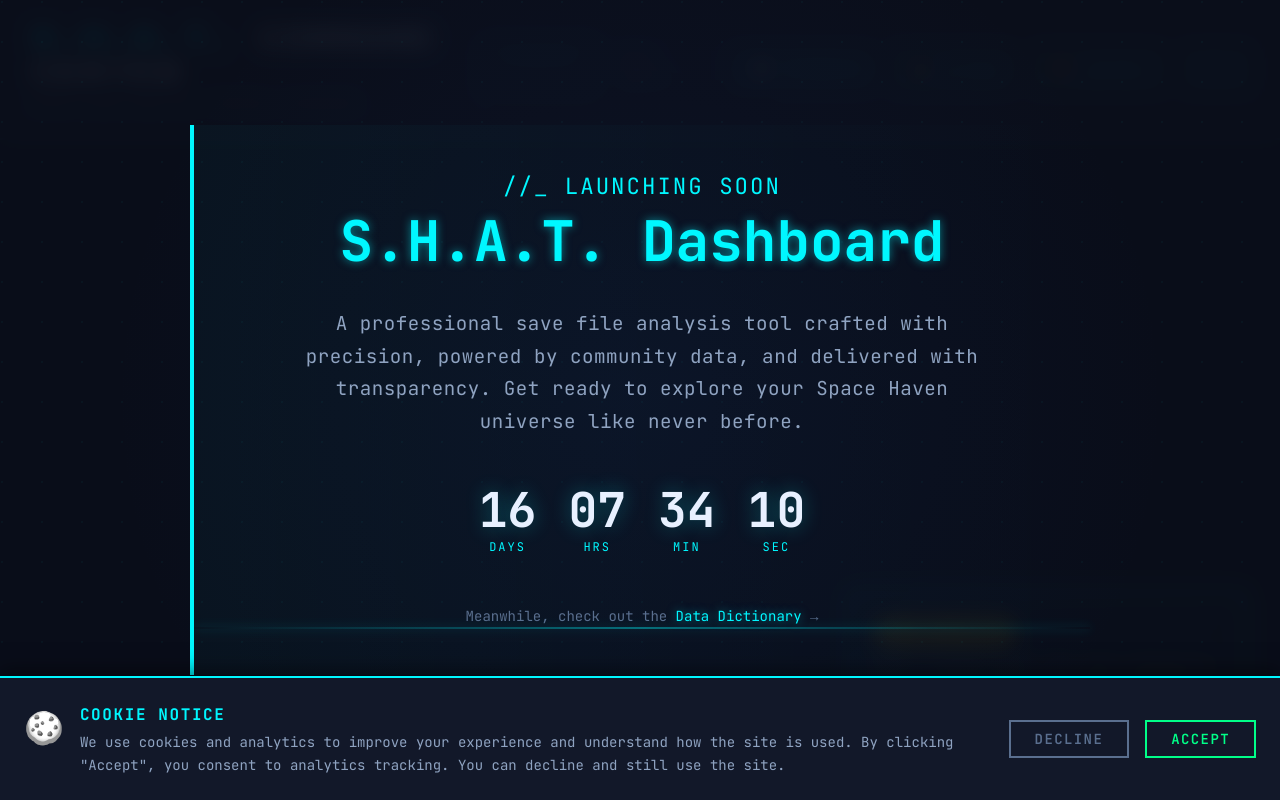
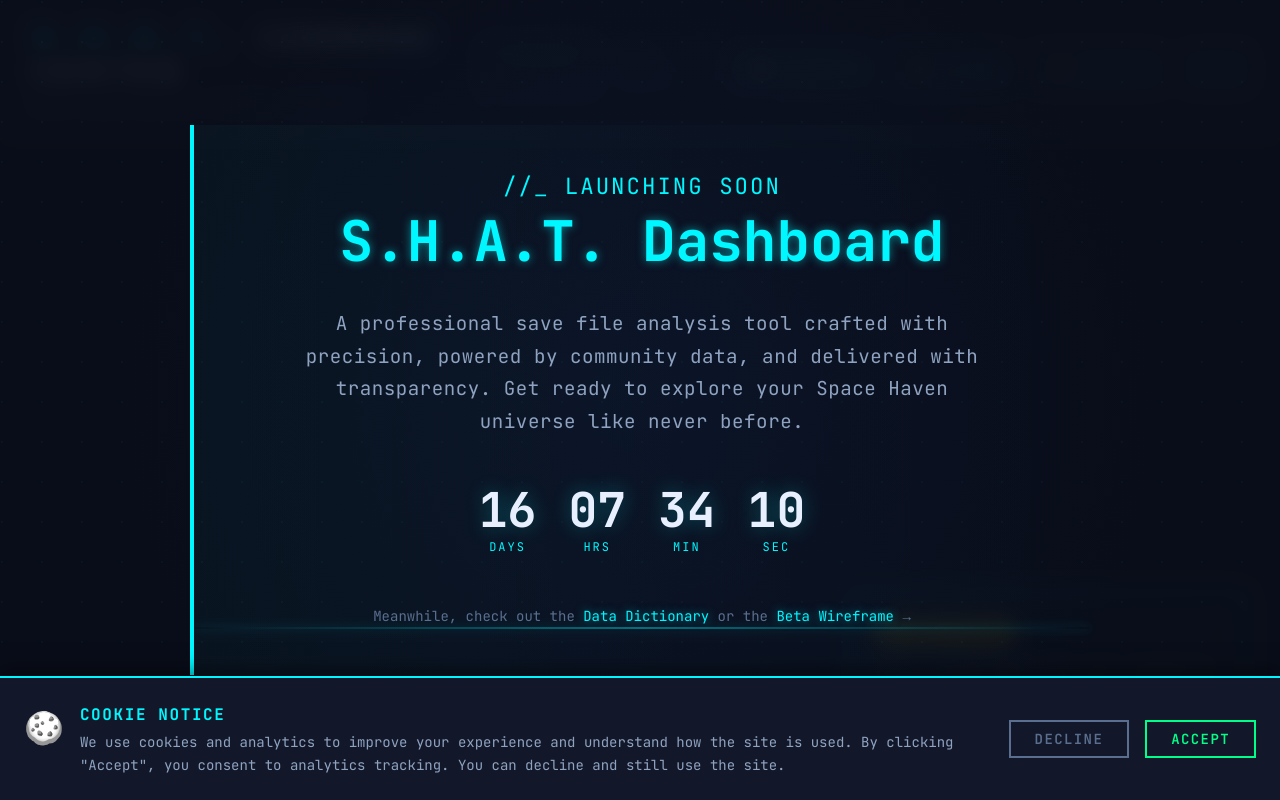
Before and after one commit to RTS-Technology-Solutions/space-haven-analysis-terminal-dashboard, a React (Vite) app: page /dash in a window 1280 px wide. Built offline with nearby package versions, Linux system fonts and the light colour scheme; no server answers.

Commit message:
feat: Add Beta Wireframe link to Coming Soon page
- Updated footer to include link to /beta-dash alongside Data Dictionary
- Users can now easily navigate to beta wireframe from /dash page

```diff
--- a/src/components/ComingSoon.tsx
+++ b/src/components/ComingSoon.tsx
@@ -91,7 +91,7 @@
         )}
 
         <div className="coming-soon-footer">
-          Meanwhile, check out the <a href="/data" className="text-glow">Data Dictionary</a> →
+          Meanwhile, check out the <a href="/data" className="text-glow">Data Dictionary</a> or the <a href="/beta-dash" className="text-glow">Beta Wireframe</a> →
         </div>
       </div>
     </div>
```
